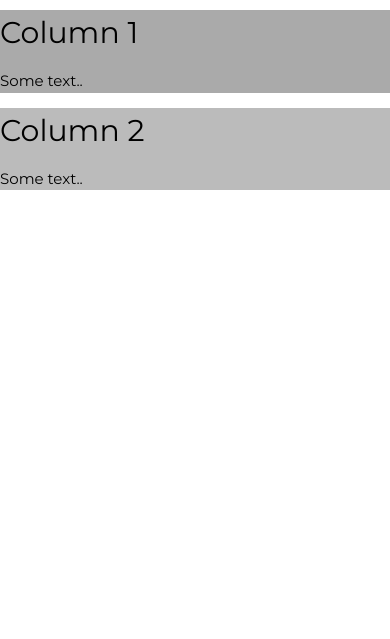
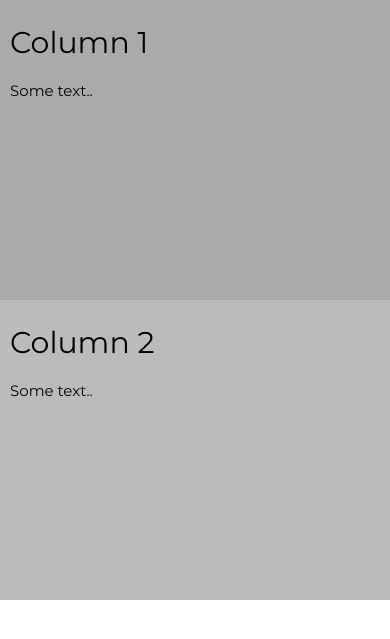
Before and after one commit to PhenaS/IST604, a PHP site: page /locations.php in a window 390 px wide. Shown: the top 639 px of the page. Run offline with PHP 8.4, Linux system fonts and the light colour scheme.

Commit message:
Add files via upload

```diff
--- a/locations.php
+++ b/locations.php
@@ -10,11 +10,11 @@
 <style>
 .w3-sidebar a {font-family: "Roboto", sans-serif}
 body,h1,h2,h3,h4,h5,h6,.w3-wide {font-family: "Montserrat", sans-serif;}
-/* Responsive layout - makes the two columns stack on top of each other instead of next to each other */
-@media screen and (max-width: 600px) {
-    .column {
-        width: 100%;
-    }
+
+.column {
+    flex: 50%;
+    padding: 10px;
+    height: 300px; /* Should be removed. Only for demonstration */
 }
 </style>
     <body class="w3-content" style="max-width:1200px">
```
